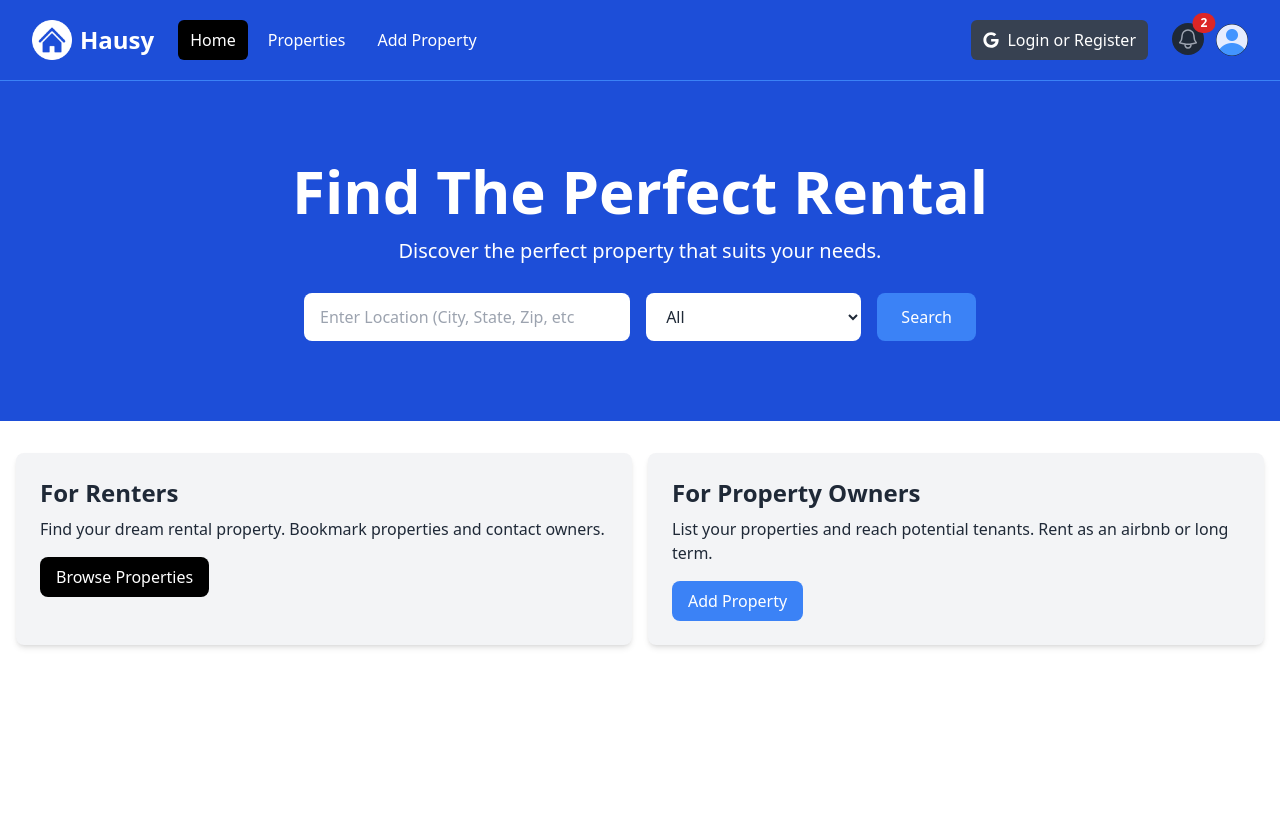
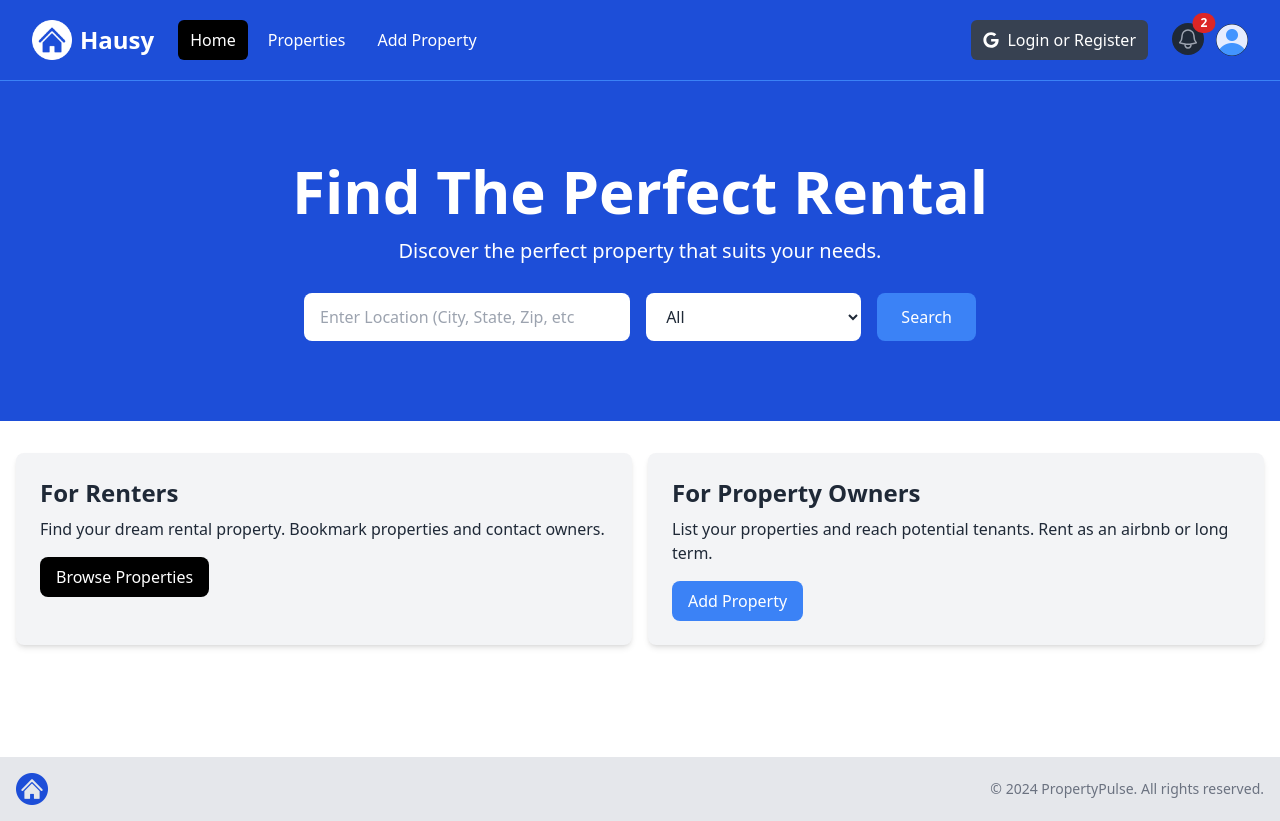
Before and after one commit to funnypar/Hausy, a Next.js app: page / in a window 1280 px wide. Before the commit the page ends 800 px from the top, so only its background shows below. Built offline with nearby package versions, Linux system fonts and the light colour scheme.

Commit message:
feautre: added Footer section

```diff
--- a/app/layout.jsx
+++ b/app/layout.jsx
@@ -1,4 +1,5 @@
 import "@/assets/styles/globals.css";
+import Footer from "@/components/Footer";
 import Navbar from "@/components/Navbar";
 
 export const metadata = {
@@ -11,6 +12,7 @@
             <body>
                 <Navbar />
                 <main>{children}</main>
+                <Footer />
             </body>
         </html>
     );
--- /dev/null
+++ b/components/Footer.jsx
@@ -0,0 +1,21 @@
+import Logo from "@/assets/images/logo.png";
+import Image from "next/image";
+
+const Footer = () => {
+    return (
+        <footer className="bg-gray-200 py-4 mt-24">
+            <div className="container mx-auto flex flex-col md:flex-row items-center justify-between px-4">
+                <div className="mb-4 md:mb-0">
+                    <Image src={Logo} alt="Logo" className="h-8 w-auto" />
+                </div>
+                <div>
+                    <p className="text-sm text-gray-500 mt-2 md:mt-0">
+                        &copy; 2024 PropertyPulse. All rights reserved.
+                    </p>
+                </div>
+            </div>
+        </footer>
+    );
+};
+
+export default Footer;
```
